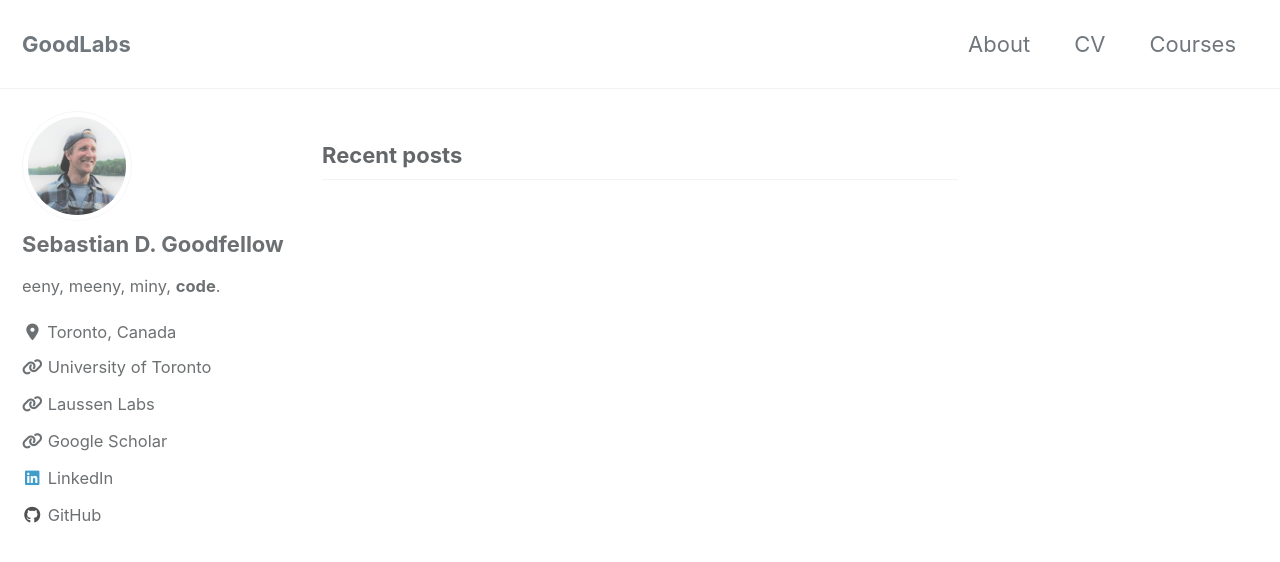
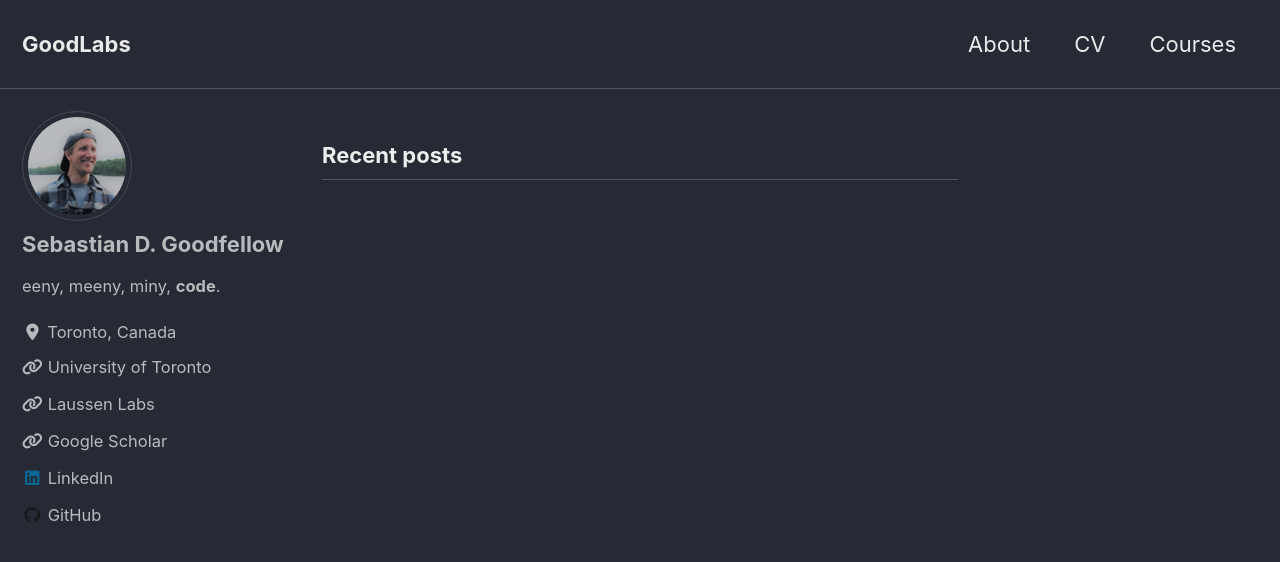
Before and after one commit to Seb-Good/sebastian-goodfellow, a Jekyll site: the page built from index.html, in a window 1280 px wide and 900 px high. Shown: the top 562 px of the window. Built offline with Jekyll 4.4.1, drawn with Linux system fonts in a browser that asks for light colours; cached includes are drawn as plain includes; nearby versions of some CDN libraries; the list of posts is cut into pages by our own code.

Commit message:
- initial commit

```diff
--- a/_config.yml
+++ b/_config.yml
@@ -12,7 +12,7 @@
 
 # theme                  : "minimal-mistakes-jekyll"
 # remote_theme           : "mmistakes/minimal-mistakes"
-minimal_mistakes_skin    : "default" # "air", "aqua", "contrast", "dark", "dirt", "neon", "mint", "plum", "sunrise"
+minimal_mistakes_skin    : "dark" # "air", "aqua", "contrast", "dark", "dirt", "neon", "mint", "plum", "sunrise"
 
 # Site Settings
 locale                   : "en-US"
@@ -41,7 +41,7 @@ comments:
     num_posts            : # 5 (default)
     colorscheme          : # "light" (default), "dark"
   utterances:
-    theme                : "github-dark" # "github-light" (default), "github-dark"
+    theme                : # "github-light" (default), "github-dark"
     issue_term           : # "pathname" (default)
   staticman:
     branch               : # "master"
```
